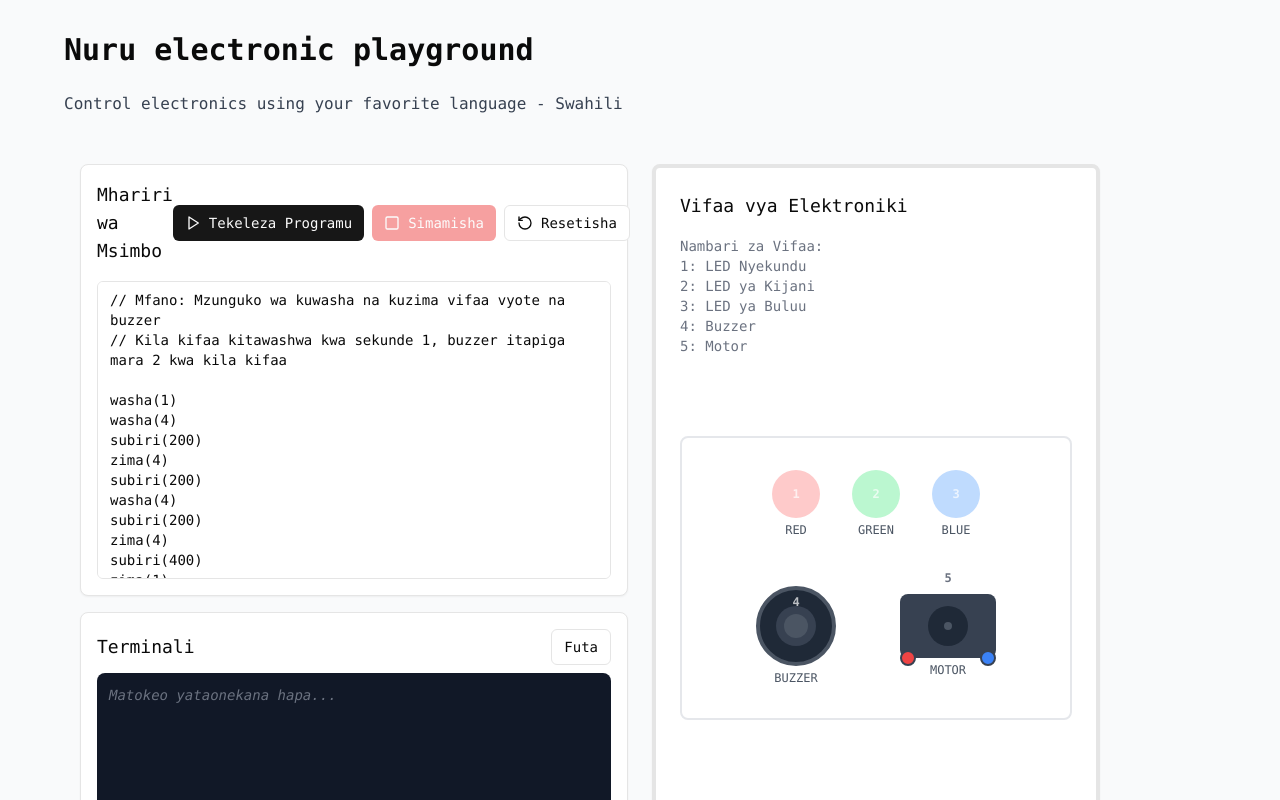
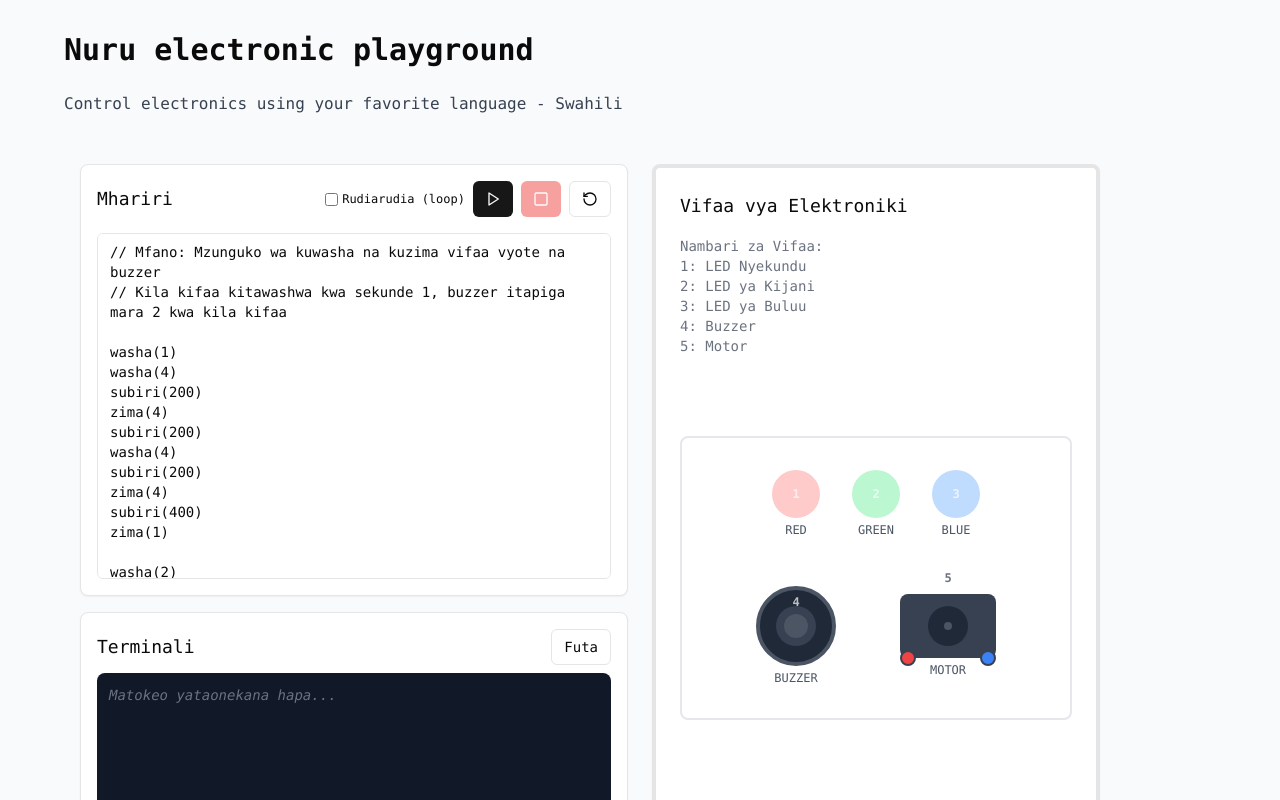
Before and after one commit to teKsafari/nuru-playground, a Next.js app: page / in a window 1280 px wide. Shown: the top 800 px of the page. Built offline with nearby package versions, Linux system fonts and the light colour scheme.

Commit message:
FEAT: Looping the program

```diff
--- a/components/electronics-simulator.tsx
+++ b/components/electronics-simulator.tsx
@@ -79,6 +79,7 @@ zima(5)
   const programStateRef = useRef<ProgramState>("idle")
   const [currentLine, setCurrentLine] = useState(-1)
   const [error, setError] = useState<string | null>(null)
+  const [loop, setLoop] = useState(false)
 
   const commandInputRef = useRef<HTMLInputElement>(null)
   const outputRef = useRef<HTMLDivElement>(null)
@@ -161,12 +162,18 @@ zima(5)
     // Msaidizi wa kutekeleza kila mstari mmoja baada ya mwingine
     const runLine = async (i: number): Promise<void> => {
       if (i >= lines.length) {
+        if (loop && programStateRef.current === "running") {
+          setCurrentLine(-1)
+          setTimeout(() => runLine(0), 0)
+          return
+        } else {
           // Mwisho wa programu, simamisha utekelezaji
           addOutput("✨ Programu imekamilika kwa mafanikio!", "success")
           setProgramState("idle")
           programStateRef.current = "idle"
           setCurrentLine(-1)
           return
+        }
       }
       if (programStateRef.current !== 'running') {
         setCurrentLine(-1)
@@ -238,16 +245,25 @@ zima(5)
         <Card className="flex-1">
           <CardContent className="p-4 h-full flex flex-col">
             <div className="flex items-center justify-between mb-4">
-              <h3 className="text-lg font-medium">Mhariri wa Msimbo</h3>
-              <div className="flex gap-2">
+              <h3 className="text-lg font-medium">Mhariri</h3>
+              <div className="flex gap-2 items-center">
+                <label className="flex items-center gap-1 text-xs select-none">
+                  <input
+                    type="checkbox"
+                    checked={loop}
+                    onChange={e => setLoop(e.target.checked)}
+                    className="accent-blue-600"
+                  />
+                  Rudiarudia (loop)
+                </label>
                 <Button
                   onClick={runProgram}
                   disabled={programState === "running"}
                   size="sm"
                   className="flex items-center gap-2"
                 >
-                  <Play size={16} />
-                  {programState === "running" ? "Inaendelea..." : "Tekeleza Programu"}
+
+                  {programState === "running" ? " ..." : <Play size={16} />}
                 </Button>
                 <Button
                   onClick={stopProgram}
@@ -257,11 +273,11 @@ zima(5)
                   className="flex items-center gap-2"
                 >
                   <Square size={16} />
-                  Simamisha
+
                 </Button>
                 <Button onClick={resetComponents} size="sm" variant="outline" className="flex items-center gap-2">
                   <RotateCcw size={16} />
-                  Resetisha
+
                 </Button>
               </div>
             </div>
```
Lines whose indentation alone changed are shown as unchanged.
